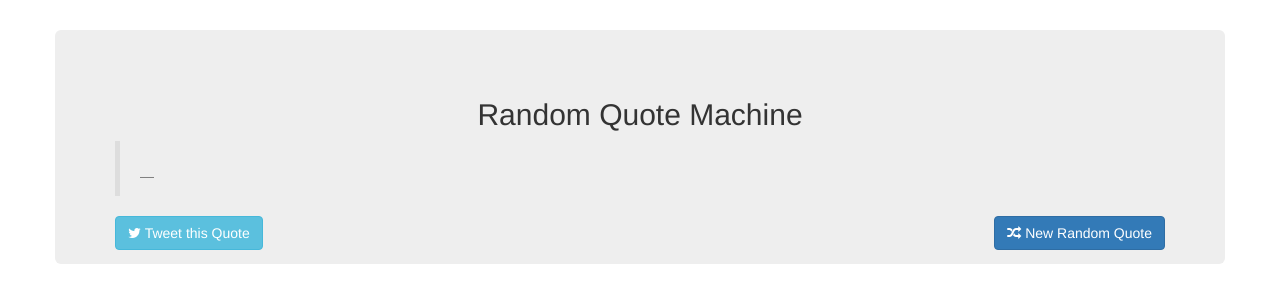
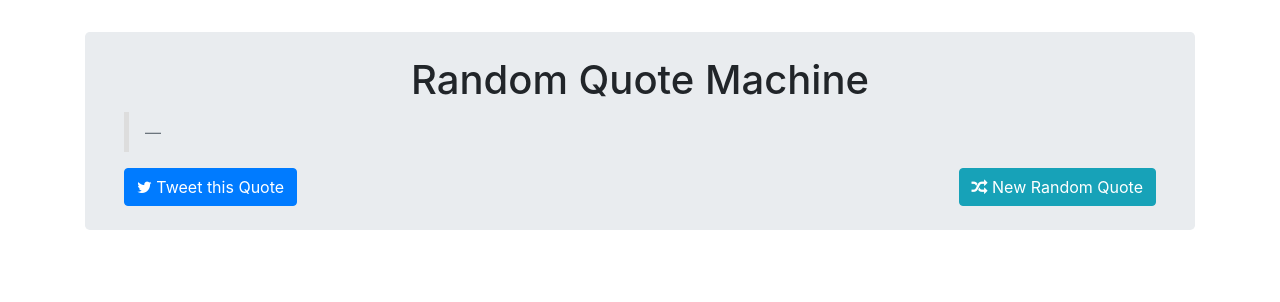
Before and after one commit to Adam777Z/freecodecamp-project-random-quote-machine, a plain HTML site: page index.html in a window 1280 px wide. Drawn offline with nearby package versions, Linux system fonts and the light colour scheme; no server answers.

Commit message:
Design updated

```diff
--- a/css/style.css
+++ b/css/style.css
@@ -1,15 +1,8 @@
 .jumbotron {
-  margin-top: 30px;
+	margin-top: 2rem;
 }
 
 blockquote {
-  border-left: 5px solid #ddd;
+	border-left: 5px solid #ddd;
+	padding: 0.5rem 1rem;
 }
-
-.left {
-  float: left;
-}
-
-.right {
-  float: right;
-}
--- a/index.html
+++ b/index.html
@@ -6,7 +6,7 @@
   <title>Random Quote Machine</title>
 
 
-  <link rel='stylesheet' href='https://cdnjs.cloudflare.com/ajax/libs/twitter-bootstrap/3.3.7/css/bootstrap.min.css'>
+  <link rel='stylesheet' href='https://cdnjs.cloudflare.com/ajax/libs/twitter-bootstrap/4.2.1/css/bootstrap.min.css'>
 <link rel='stylesheet' href='https://maxcdn.bootstrapcdn.com/font-awesome/4.7.0/css/font-awesome.min.css'>
 
       <link rel="stylesheet" href="css/style.css">
@@ -17,20 +17,32 @@
 <body>
 
   <script src="https://cdn.freecodecamp.org/testable-projects-fcc/v1/bundle.js"></script>
-<div class="container" id="quote-box">
-  <div class="row">
-    <div class="jumbotron">
-      <h2 id="title" class="text-center">Random Quote Machine</h2>
-      <blockquote>
-        <p id="text"></p>
-        <footer id="author"><cite title=""></cite></footer>
-      </blockquote>
-      <span class="left"><a id="tweet-quote" class="btn btn-info" href="#" target="_blank"><i class="fa fa-twitter"></i> Tweet this Quote</a></span>
-      <span class="right"><button id="new-quote" type="button" class="btn btn-primary"><i class="fa fa-random"></i> New Random Quote</button></span>
-    </div>
-  </div>
+<div class="container">
+	<div class="row">
+		<div class="col">
+			<div class="jumbotron p-4">
+				<div id="quote-box" class="container">
+					<h1 id="title" class="text-center">Random Quote Machine</h1>
+
+					<blockquote class="blockquote">
+						<p id="text" class="mb-0"></p>
+						<footer id="author" class="blockquote-footer"><cite title=""></cite></footer>
+					</blockquote>
+
+					<div class="row">
+						<div class="col">
+							<a id="tweet-quote" class="btn btn-primary" href="#" target="_blank"><i class="fa fa-twitter"></i> Tweet this Quote</a>
+						</div>
+						<div class="col text-right">
+							<button id="new-quote" class="btn btn-info" type="button"><i class="fa fa-random"></i> New Random Quote</button>
+						</div>
+					</div>
+				</div>
+			</div>
+		</div>
+	</div>
 </div>
-  <script src='https://cdnjs.cloudflare.com/ajax/libs/jquery/3.2.1/jquery.min.js'></script>
+  <script src='https://cdnjs.cloudflare.com/ajax/libs/jquery/3.3.1/jquery.min.js'></script>
 
 
 
```
